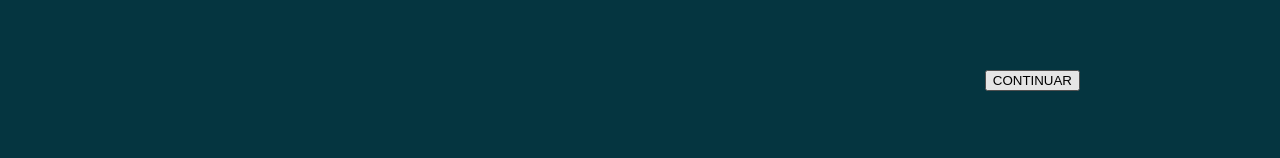
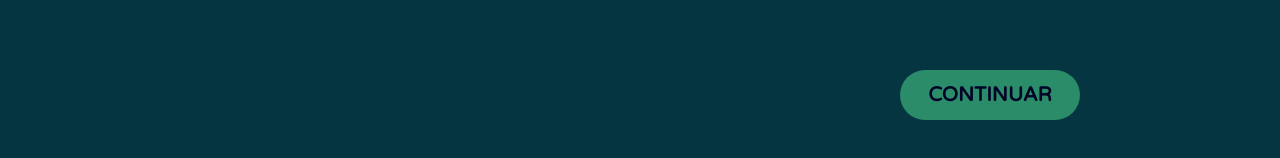
Before and after one commit to gsutavo-f/big-ball, a React (Vite) app: page / in a window 1280 px wide. In both pictures the pointer is over the button "CONTINUAR". Shown: the part 626-784 px from the top of the page. Built offline with nearby package versions, Linux system fonts and the light colour scheme.

Commit message:
correçao style do botão

```diff
--- a/src/components/ButtonBracketRedirect/index.tsx
+++ b/src/components/ButtonBracketRedirect/index.tsx
@@ -1,7 +1,7 @@
 import { useNavigate } from "react-router";
 import styles from '../../styles/BigBall.module.scss';
 
-const ButtonBracketRedirect = () => {
+function ButtonBracketRedirect() {
     const navigate = useNavigate();
 
     const handleClick = () => {
--- a/src/styles/BigBall.module.scss
+++ b/src/styles/BigBall.module.scss
@@ -5,7 +5,7 @@
     margin-top: 10em;
     margin-right: 20em;
 
-    &__button {
+    button {
         border: 0;
         width: 9em;
         height: 2.5em;
@@ -17,7 +17,7 @@
         border-radius: 4.5em;
     }
 
-    &__button:hover {
+    button:hover {
         cursor: pointer;
     }
 }
```
